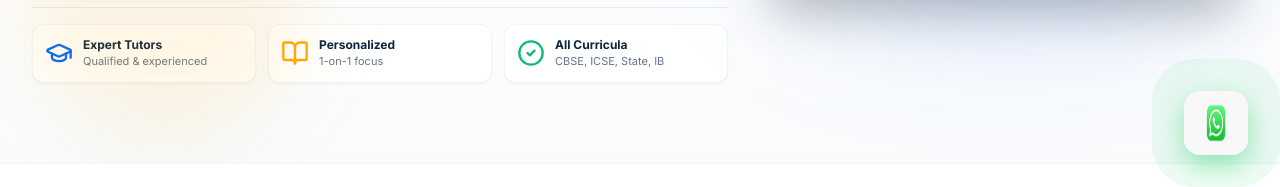
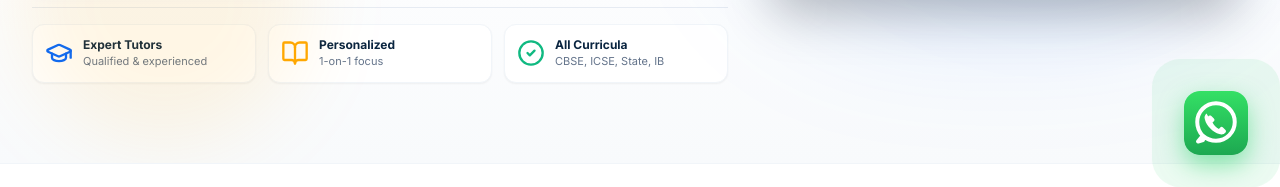
Before and after one commit to shaikmuzammil2905/roarups, a React (Vite) app: page / in a window 1280 px wide. Shown: the part 613-800 px from the top of the page. Built offline with nearby package versions, Linux system fonts and the light colour scheme; no server answers; the database is empty.

Commit message:
Remove outer card box around WhatsApp icon for clean edge-to-edge floating button presentation

```diff
--- a/src/components/common/WhatsAppWidget.tsx
+++ b/src/components/common/WhatsAppWidget.tsx
@@ -16,29 +16,29 @@ export const WhatsAppWidget: React.FC = () => {
 
   return (
     <>
-      {/* Crisp WhatsApp Floating Button Matching Reference Image 5 Exactly */}
+      {/* Clean & Ultra-Crisp Floating WhatsApp Button */}
       <motion.div
         initial={{ scale: 0 }}
         animate={{ scale: 1 }}
-        transition={{ delay: 0.4, type: 'spring', stiffness: 260, damping: 20 }}
+        transition={{ delay: 0.3, type: 'spring', stiffness: 260, damping: 20 }}
         className="fixed bottom-20 right-4 sm:bottom-24 sm:right-6 lg:bottom-8 lg:right-8 z-50 flex items-center gap-2"
       >
         <button
           onClick={() => setIsOpen(true)}
-          className="relative group transition-transform hover:scale-110 active:scale-95 flex items-center justify-center focus:outline-none"
+          className="relative group transition-transform hover:scale-110 active:scale-95 flex items-center justify-center focus:outline-none bg-transparent p-0 border-none shadow-none"
           aria-label="Official WhatsApp Support"
         >
           {/* Subtle Pulse Animation */}
-          <span className="absolute -inset-1 rounded-3xl bg-[#25D366] opacity-35 animate-ping pointer-events-none" />
+          <span className="absolute -inset-1 rounded-2xl bg-[#25D366] opacity-40 animate-ping pointer-events-none" />
 
-          {/* Exact WhatsApp Icon from Reference Image 5 */}
+          {/* Clean Edge-to-Edge WhatsApp Icon */}
           <img
-            src="/assets/whatsapp-icon.png"
+            src="/assets/whatsapp-icon.svg"
             alt="WhatsApp Support"
-            className="w-14 h-14 sm:w-16 sm:h-16 rounded-2xl shadow-[0_10px_25px_rgba(37,211,102,0.45)] relative z-10 transition-shadow"
+            className="w-14 h-14 sm:w-16 sm:h-16 rounded-2xl shadow-[0_10px_25px_rgba(37,211,102,0.5)] relative z-10 block"
           />
 
-          {/* Tooltip on Desktop */}
+          {/* Desktop Tooltip */}
           <span className="hidden lg:inline-block absolute right-full mr-3 bg-slate-900 text-white text-xs font-bold px-3.5 py-2 rounded-xl shadow-xl whitespace-nowrap opacity-0 group-hover:opacity-100 transition-opacity">
             WhatsApp Support (6309763394)
           </span>
@@ -65,13 +65,13 @@ export const WhatsAppWidget: React.FC = () => {
               exit={{ opacity: 0, scale: 0.9, y: 20 }}
               className="relative w-full max-w-md bg-white rounded-3xl shadow-2xl overflow-hidden z-10 border border-emerald-100"
             >
-              {/* WhatsApp Green Chat Header */}
+              {/* WhatsApp Green Header */}
               <div className="bg-[#075E54] p-5 text-white flex items-center justify-between">
                 <div className="flex items-center gap-3">
                   <img
-                    src="/assets/whatsapp-icon.png"
+                    src="/assets/whatsapp-icon.svg"
                     alt="WhatsApp"
-                    className="w-12 h-12 rounded-xl shadow-md shrink-0"
+                    className="w-11 h-11 rounded-xl shadow-md shrink-0"
                   />
                   <div>
                     <h3 className="font-extrabold text-base leading-tight">ROARUPS Academic Support</h3>
@@ -89,7 +89,7 @@ export const WhatsAppWidget: React.FC = () => {
                 </button>
               </div>
 
-              {/* Chat Content & Presets */}
+              {/* Chat Body & Presets */}
               <div className="p-5 space-y-4 bg-[#E5DDD5]/40 min-h-[200px]">
                 <div className="bg-white p-3.5 rounded-2xl shadow-sm border border-slate-100 max-w-[90%] space-y-1">
                   <p className="text-xs font-bold text-[#075E54]">ROARUPS Academic Team</p>
@@ -143,7 +143,7 @@ export const WhatsAppWidget: React.FC = () => {
                   onClick={() => handleStartChat(customMsg)}
                   className="w-full py-3.5 bg-[#25D366] hover:bg-[#20bd5a] text-white font-extrabold rounded-xl shadow-lg transition-all flex items-center justify-center gap-2 text-sm"
                 >
-                  <img src="/assets/whatsapp-icon.png" alt="WhatsApp" className="w-5 h-5 rounded-lg" />
+                  <img src="/assets/whatsapp-icon.svg" alt="WhatsApp" className="w-5 h-5 rounded-lg" />
                   <span>Start WhatsApp Chat (6309763394)</span>
                 </button>
 
```
Also changed, not shown: public/assets/whatsapp-icon.svg, 5 other files (tests, documents, lock files or other folders).
